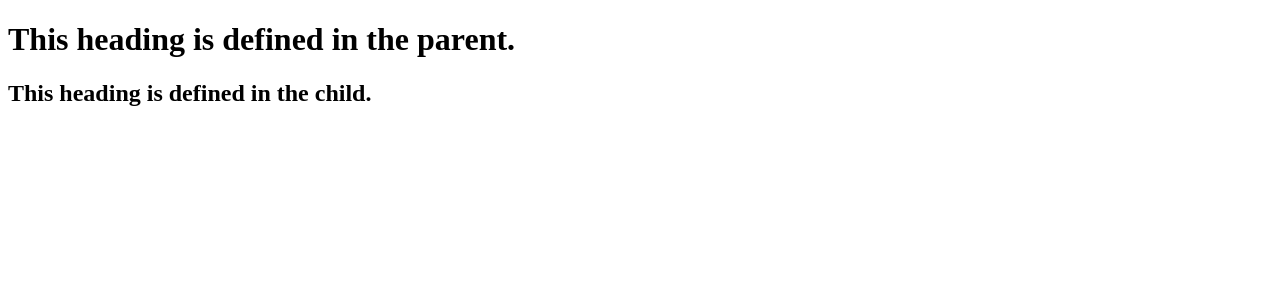
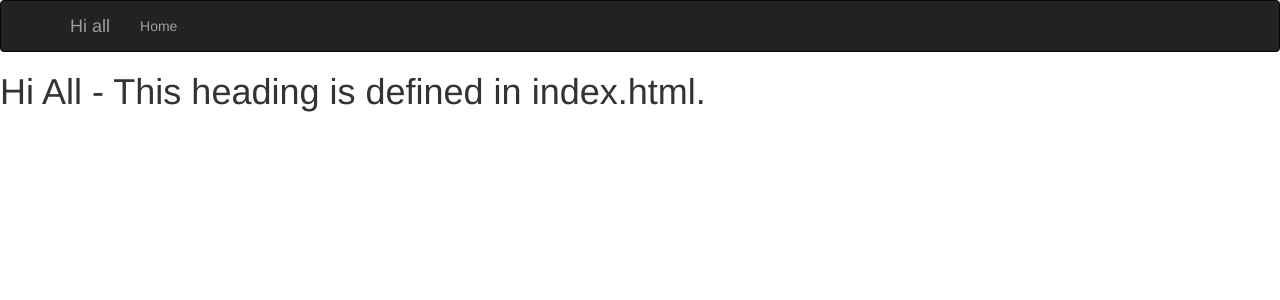
Before and after one commit to ilbidi/pa-web, a Flask app: page / in a window 1280 px wide. Shown: the top 300 px of the page. Run offline with Flask 2, Linux system fonts and the light colour scheme; parts of the project's set-up code (start-up, migrations or seed data) failed here and were passed over; some libraries are stand-ins or nearby versions.

Commit message:
Added base bootstrap template

```diff
--- a/pa_web/__init__.py
+++ b/pa_web/__init__.py
@@ -1,6 +1,7 @@
 # Main
 from flask import Flask
 from flask_sqlalchemy import SQLAlchemy
+from flask_bootstrap import Bootstrap
 
 # Load configurations
 app = Flask(__name__, instance_relative_config=True)
@@ -12,3 +13,6 @@ from pa_web import views
 
 # Database
 db = SQLAlchemy(app)
+
+# Init bootstrap
+bootstrap = Bootstrap(app)
--- a/pa_web/forms.py
+++ b/pa_web/forms.py
@@ -1,8 +1,9 @@
 # Forms definition
 from flask_wtf import Form
-from wtforms import StringField, PasswordField
+from wtforms import StringField, PasswordField, SubmitField
 from wtforms.validators import DataRequired, Email
 
 class EmailPasswordForm(Form):
     email = StringField('Email', validators=[DataRequired(), Email()])
     password = PasswordField('Password', validators=[DataRequired()])
+    submit = SubmitField('Log in')
--- a/pa_web/templates/index.html
+++ b/pa_web/templates/index.html
@@ -1,7 +1,26 @@
-{% extends "layout.html" %}
-{% block title %}Hi all{% endblock %}
+{% extends "bootstrap/base.html" %}
+{% block title %}Project Arrrakis{% endblock %}
 
-{% block body %}
-{{ super() }}
-<h2>This heading is defined in the child.</h2>
+{% block navbar %}
+<div class="navbar navbar-inverse" role="navigation">
+<div class="container">
+<div class="navbar-header">
+<button type="button" class="navbar-toggle" data-toggle="collapse" data-target=".navbar-collapse">
+<span class="sr-only">Toggle navigation</span>
+<span class="icon-bar"></span>
+<span class="icon-bar"></span>
+<span class="icon-bar"></span>26 | Chapter 3: Templates</button>
+<a class="navbar-brand" href="/">Hi all</a>
+</div>
+<div class="navbar-collapse collapse">
+<ul class="nav navbar-nav">
+<li><a href="/">Home</a></li>
+</ul>
+</div>
+</div>
+</div>
 {% endblock %}
+
+{% block content %}
+<h1>Hi All - This heading is defined in index.html.</h1>
+{% endblock %}
--- a/pa_web/views.py
+++ b/pa_web/views.py
@@ -34,3 +34,11 @@ def login():
     if( form.validate_on_submit() ):
         return redirect(url_for('index'))
     return render_template('login.html', form=form)
+
+# Managing redirect errors
+@app.errorhandler(404)
+def page_not_found(e):
+    return render_template('404.html'), 404
+@app.errorhandler(500)
+def internal_server_error(e):
+    return render_template('500.html'), 500
--- a/requirements.txt
+++ b/requirements.txt
@@ -1,10 +1,13 @@
 click==6.7
+dominate==2.3.1
 Flask==0.12.2
+Flask-Bootstrap==3.3.7.1
 Flask-SQLAlchemy==2.2
 Flask-WTF==0.14.2
 itsdangerous==0.24
 Jinja2==2.9.6
 MarkupSafe==1.0
 SQLAlchemy==1.1.13
+visitor==0.1.3
 Werkzeug==0.12.2
 WTForms==2.1
```
Also changed, not shown: pa_web/templates/404.html (added).
